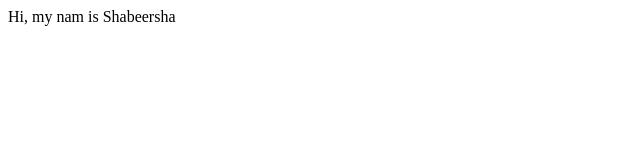
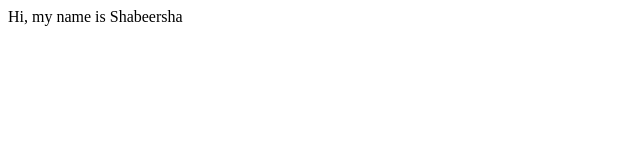
Before and after one commit to shabeershas/shabeershas.github.io, a plain HTML site: page index.html in a window 1280 px wide. Shown: the full height of the page, 0-640 px from the left. Drawn offline with Linux system fonts and the light colour scheme.

Commit message:
Update index.html

```diff
--- a/index.html
+++ b/index.html
@@ -6,6 +6,6 @@
     <title>Shabeersha Salim</title>
 </head>
 <body>
-    Hi, my nam is Shabeersha
+    Hi, my name is Shabeersha
 </body>
 </html>
```
